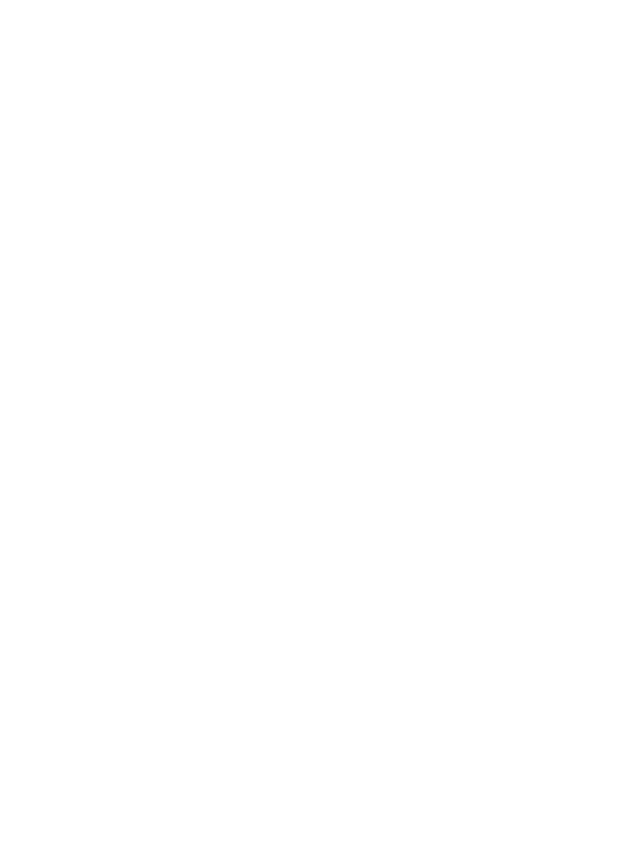
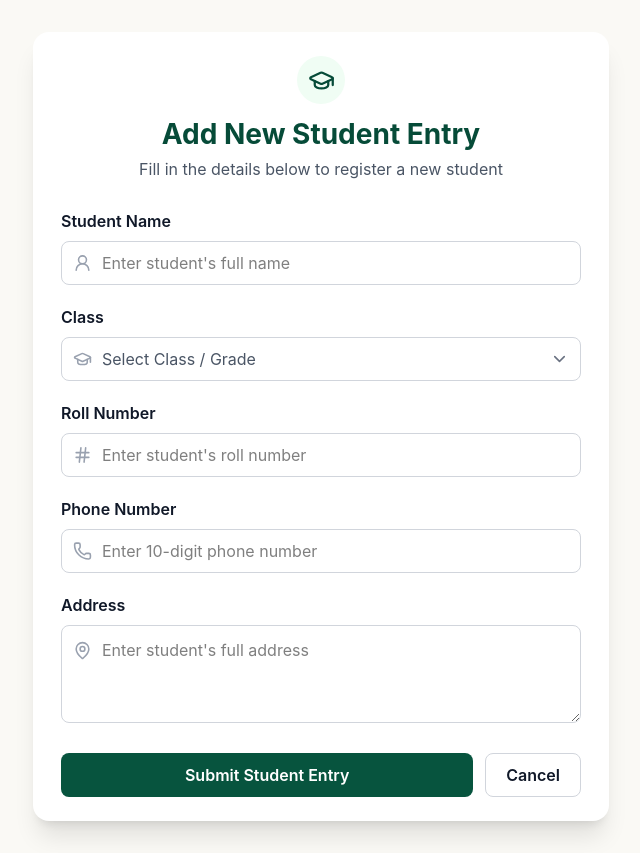
Before and after one commit to comjoytest-vishal/library-frontend, a React (Vite) app: page /student-entry in a window 1280 px wide. Before the commit this address had no page. Shown: the whole page, without its empty margins (319-959 px from the left). Before the commit the page ends 800 px from the top, so only its background shows below. Built offline with nearby package versions, Linux system fonts and the light colour scheme.

Commit message:
add student entry design

```diff
--- a/src/App.jsx
+++ b/src/App.jsx
@@ -2,6 +2,7 @@
 import { BrowserRouter, Routes, Route } from "react-router-dom";
 import Login from "./components/Login";
 import BookEntry from "./components/BookEntry";
+import StudentEntry from "./components/StudentEntry";
 
 function App() {
   return (
@@ -9,6 +10,7 @@ function App() {
       <Routes>
         <Route path="/login" element={<Login />} />
         <Route path="/book-entry" element={<BookEntry />} />
+        <Route path="/student-entry" element={<StudentEntry />} />
       </Routes>
     </BrowserRouter>
   );
--- /dev/null
+++ b/src/components/StudentEntry.jsx
@@ -0,0 +1,209 @@
+
+import React from "react";
+import {
+  UserRound,
+  GraduationCap,
+  Hash,
+  Phone,
+  MapPin,
+  ChevronDown,
+} from "lucide-react";
+
+function StudentEntry() {
+  const handleSubmit = (e) => {
+    e.preventDefault();
+    console.log("Student entry submitted");
+  };
+
+  return (
+    <div className="min-h-screen w-full flex items-center justify-center px-4 py-8 bg-[#faf9f5]">
+
+      {/* Main Card */}
+      <div className="w-full max-w-xl bg-white rounded-2xl shadow-xl px-5 py-7 sm:px-7 sm:py-6">
+
+        {/* Header */}
+        <div className="text-center mb-7">
+          <div className="w-12 h-12 rounded-full bg-green-50 text-[#064b38] flex items-center justify-center mx-auto mb-3">
+            <GraduationCap size={27} />
+          </div>
+
+          <h1 className="text-2xl sm:text-[28px] font-bold text-[#064b38] mb-1">
+            Add New Student Entry
+          </h1>
+
+          <p className="text-sm sm:text-base text-gray-600">
+            Fill in the details below to register a new student
+          </p>
+        </div>
+
+        <form onSubmit={handleSubmit} className="space-y-5">
+
+          {/* Student Name */}
+          <div>
+            <label
+              htmlFor="studentName"
+              className="block text-base font-semibold text-gray-900 mb-2"
+            >
+              Student Name
+            </label>
+
+            <div className="relative">
+              <UserRound
+                size={19}
+                className="absolute left-3 top-1/2 -translate-y-1/2 text-gray-400"
+              />
+
+              <input
+                type="text"
+                id="studentName"
+                placeholder="Enter student's full name"
+                required
+                className="w-full h-11 pl-10 pr-3 border border-gray-300 rounded-lg text-sm sm:text-base outline-none focus:border-[#086048] focus:ring-2 focus:ring-[#086048]/10 transition"
+              />
+            </div>
+          </div>
+
+          {/* Class */}
+          <div>
+            <label
+              htmlFor="studentClass"
+              className="block text-base font-semibold text-gray-900 mb-2"
+            >
+              Class
+            </label>
+
+            <div className="relative">
+              <GraduationCap
+                size={19}
+                className="absolute left-3 top-1/2 -translate-y-1/2 text-gray-400 pointer-events-none"
+              />
+
+              <select
+                id="studentClass"
+                defaultValue=""
+                required
+                className="w-full h-11 appearance-none pl-10 pr-10 border border-gray-300 rounded-lg bg-white text-sm sm:text-base text-gray-600 outline-none cursor-pointer focus:border-[#086048] focus:ring-2 focus:ring-[#086048]/10 transition"
+              >
+                <option value="" disabled>
+                  Select Class / Grade
+                </option>
+
+                {Array.from({ length: 12 }, (_, i) => (
+                  <option key={i + 1} value={`Class ${i + 1}`}>
+                    Class {i + 1}
+                  </option>
+                ))}
+              </select>
+
+              <ChevronDown
+                size={19}
+                className="absolute right-3 top-1/2 -translate-y-1/2 text-gray-500 pointer-events-none"
+              />
+            </div>
+          </div>
+
+          {/* Roll Number */}
+          <div>
+            <label
+              htmlFor="rollNumber"
+              className="block text-base font-semibold text-gray-900 mb-2"
+            >
+              Roll Number
+            </label>
+
+            <div className="relative">
+              <Hash
+                size={19}
+                className="absolute left-3 top-1/2 -translate-y-1/2 text-gray-400"
+              />
+
+              <input
+                type="number"
+                id="rollNumber"
+                placeholder="Enter student's roll number"
+                min="1"
+                required
+                className="w-full h-11 pl-10 pr-3 border border-gray-300 rounded-lg text-sm sm:text-base outline-none focus:border-[#086048] focus:ring-2 focus:ring-[#086048]/10 transition"
+              />
+            </div>
+          </div>
+
+          {/* Phone */}
+          <div>
+            <label
+              htmlFor="studentPhone"
+              className="block text-base font-semibold text-gray-900 mb-2"
+            >
+              Phone Number
+            </label>
+
+            <div className="relative">
+              <Phone
+                size={19}
+                className="absolute left-3 top-1/2 -translate-y-1/2 text-gray-400"
+              />
+
+              <input
+                type="tel"
+                id="studentPhone"
+                placeholder="Enter 10-digit phone number"
+                pattern="[0-9]{10}"
+                maxLength={10}
+                required
+                className="w-full h-11 pl-10 pr-3 border border-gray-300 rounded-lg text-sm sm:text-base outline-none focus:border-[#086048] focus:ring-2 focus:ring-[#086048]/10 transition"
+              />
+            </div>
+          </div>
+
+          {/* Address */}
+          <div>
+            <label
+              htmlFor="studentAddress"
+              className="block text-base font-semibold text-gray-900 mb-2"
+            >
+              Address
+            </label>
+
+            <div className="relative">
+              <MapPin
+                size={19}
+                className="absolute left-3 top-4 text-gray-400"
+              />
+
+              <textarea
+                id="studentAddress"
+                rows={3}
+                placeholder="Enter student's full address"
+                required
+                className="w-full min-h-[90px] resize-y pl-10 pr-3 py-3 border border-gray-300 rounded-lg text-sm sm:text-base outline-none focus:border-[#086048] focus:ring-2 focus:ring-[#086048]/10 transition"
+              />
+            </div>
+          </div>
+
+          {/* Action Buttons */}
+          <div className="flex flex-col-reverse sm:flex-row gap-3 pt-1">
+
+            <button
+              type="submit"
+              className="flex-1 h-11 rounded-lg bg-[#07543e] hover:bg-[#063e2f] text-white font-semibold text-sm sm:text-base transition-colors"
+            >
+              Submit Student Entry
+            </button>
+
+            <button
+              type="button"
+              onClick={() => window.history.back()}
+              className="h-11 px-5 rounded-lg border border-gray-300 bg-white hover:bg-gray-100 text-gray-900 font-semibold text-sm sm:text-base transition-colors"
+            >
+              Cancel
+            </button>
+
+          </div>
+
+        </form>
+      </div>
+    </div>
+  );
+}
+
+export default StudentEntry;
```
